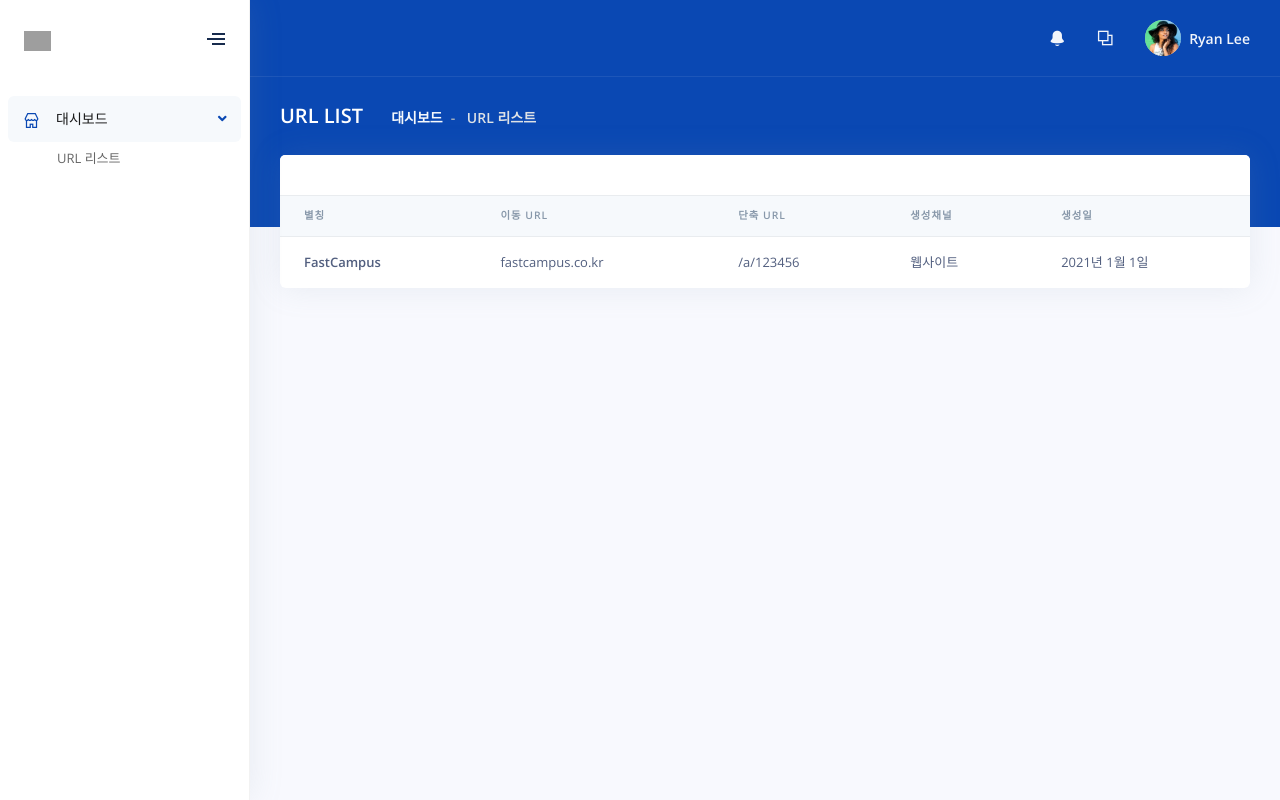
After one commit to AndrewDongminYoo/URL-shortener-for-django-learning, a Django app: template templates/url_list.html in a window 1280 px wide. The commit adds this page. Run offline with Django 3.2, Linux system fonts and the light colour scheme; the template is opened without the code that fills it, so the values that code supplies are empty; some libraries are stand-ins or nearby versions; grey boxes are pictures that could not be loaded.

Commit message:
VIEW SPLIT AND JOIN

```diff
--- a/shortener/forms.py
+++ b/shortener/forms.py
@@ -39,7 +39,10 @@ class LoginForm(forms.Form):
         }),
     )
     remember_me = forms.BooleanField(
-        widget=forms.CheckboxInput(attrs={"class": "custom-control-input", "id": "_loginRememberMe"}),
+        widget=forms.CheckboxInput(attrs={
+            "class": "custom-control-input",
+            "id": "_loginRememberMe"
+        }),
         required=False,
         disabled=False,
     )
--- a/shortener/views.py
+++ b/shortener/views.py
@@ -92,3 +92,7 @@ def list_view(request):
     paginator = Paginator(users, 10)
     users = paginator.get_page(page)
     return render(request, "boards.html", {"users": users})
+
+
+def url_list(request):
+    return render(request, "url_list.html")
--- a/shrinker/urls.py
+++ b/shrinker/urls.py
@@ -15,7 +15,9 @@ Including another URLconf
 """
 import debug_toolbar
 from django.conf.urls import include
-from shortener.views import index, get_user, list_view, register, login_view, logout_view
+from shortener.views import index, get_user
+from shortener.views import register, login_view, logout_view
+from shortener.views import url_list
 from django.contrib import admin
 from django.urls import path
 
@@ -26,6 +28,6 @@ urlpatterns = [
     path("register", register, name="register"),
     path("login", login_view, name="login"),
     path("logout", logout_view, name="logout"),
-    path("list", list_view, name="list_view"),
+    path("list", url_list, name="url_list"),
     path("get_user/<int:user_id>", get_user),
 ]
--- a/templates/base.html
+++ b/templates/base.html
@@ -1,27 +1,93 @@
+{% load static %}
+<!--
+
+=========================================================
+* Impact Design System - v1.0.0
+=========================================================
+
+* Product Page: https://www.creative-tim.com/product/impact-design-system
+* Copyright 2010 Creative Tim (https://www.creative-tim.com)
+* Licensed under MIT (https://github.com/creativetimofficial/impact-design-system/blob/master/LICENSE.md)
+
+* Coded by Creative Tim
+
+=========================================================
+
+* The above copyright notice and this permission notice shall be included in all copies or substantial portions of the Software.
+
+-->
 <!DOCTYPE html>
-<html lang="en">
+<html lang="ko">
 <head>
     <meta charset="utf-8"/>
     <meta name="viewport" content="width=device-width, initial-scale=1, shrink-to-fit=no">
+    <meta name="description" content="Start your development with a Dashboard for Bootstrap 4.">
+    <meta name="author" content="Creative Tim"/>
+    <title>{% block title %}{% endblock %} | Shrinkers</title>
+    <!-- Fonts -->
+    <link rel="stylesheet" href="https://fonts.googleapis.com/css?family=Open+Sans:300,400,600,700">
+    <!-- Icons -->
+    <link rel="stylesheet" href="{% static 'assets/vendor/nucleo/css/nucleo.css' %}" type="text/css">
+    <link rel="stylesheet" href="{% static 'assets/vendor/@fortawesome/fontawesome-free/css/all.min.css' %}"
+          type="text/css">
+    <!-- Page plugins -->
+    <link rel="stylesheet" href="{% static 'assets/vendor/fullcalendar/dist/fullcalendar.min.css' %}">
+    <link rel="stylesheet" href="{% static 'assets/vendor/sweetalert2/dist/sweetalert2.min.css' %}">
+    <!-- Argon CSS -->
+    <link rel="stylesheet" href="{% static 'css/dashboard.css' %}" type="text/css">
+</head>
 
-    <title>FastCampus Django</title>
-    <link href="https://cdn.jsdelivr.net/npm/bootstrap@5.1.3/dist/css/bootstrap.min.css" rel="stylesheet"
-          integrity="sha384-1BmE4kWBq78iYhFldvKuhfTAU6auU8tT94WrHftjDbrCEXSU1oBoqyl2QvZ6jIW3" crossorigin="anonymous">
-    <script src="https://cdn.jsdelivr.net/npm/@popperjs/core@2.10.2/dist/umd/popper.min.js"
-            integrity="sha384-7+zCNj/IqJ95wo16oMtfsKbZ9ccEh31eOz1HGyDuCQ6wgnyJNSYdrPa03rtR1zdB"
-            crossorigin="anonymous"></script>
-    <script src="https://cdn.jsdelivr.net/npm/bootstrap@5.1.3/dist/js/bootstrap.min.js"
-            integrity="sha384-QJHtvGhmr9XOIpI6YVutG+2QOK9T+ZnN4kzFN1RtK3zEFEIsxhlmWl5/YESvpZ13"
-            crossorigin="anonymous"></script>
-</head>
 <body>
-{% block content %} {% endblock %} {{ user }} <br>
-{% for i in params %} {{ i }}<br>
-{% endfor %} {% if user.is_authenticated %}
-    <p><a href="{% url 'logout' %}">로그아웃</a></p>
-{% else %}
-    <p><a href="{% url 'register' %}">회원가입</a></p>
-    <p><a href="{% url 'login' %}">로그인</a></p>
-{% endif %}
+{% include 'includes/nav.html' %}
+<!-- Main content -->
+<div class="main-content" id="panel">
+    <!-- Topnav -->
+    {% include 'includes/top_nav.html' %}
+    <!-- Header -->
+    <!-- Header -->
+    <div class="header bg-primary pb-6">
+        <div class="container-fluid">
+            <div class="header-body">
+                <div class="row align-items-center py-4">
+                    <div class="col-lg-6 col-7">
+                        <h6 class="h2 text-white d-inline-block mb-0">
+                            {% block sub_breadscumb_highlight %}{% endblock %}</h6>
+                        <nav aria-label="breadcrumb" class="d-none d-md-inline-block ml-md-4">
+                            <ol class="breadcrumb breadcrumb-links breadcrumb-dark">
+                                <li class="breadcrumb-item">
+                                    <a href="#">
+                                        {% block main_breadscumb %}{% endblock %}
+                                    </a>
+                                </li>
+                                <li class="breadcrumb-item active" aria-current="page">
+                                    {% block sub_breadscumb %}{% endblock %}
+                                </li>
+                            </ol>
+                        </nav>
+                    </div>
+                </div>
+            </div>
+        </div>
+    </div>
+    <!-- Page content -->
+    <div class="container-fluid mt--6">
+        {% block content %}
+        {% endblock %}
+    </div>
+</div>
+<!-- Argon Scripts -->
+<!-- Core -->
+<script src="{% static 'assets/vendor/jquery/dist/jquery.min.js' %}"></script>
+<script src="{% static 'assets/vendor/bootstrap/dist/js/bootstrap.bundle.min.js' %}"></script>
+<script src="{% static 'assets/vendor/js-cookie/js.cookie.js' %}"></script>
+<script src="{% static 'assets/vendor/jquery.scrollbar/jquery.scrollbar.min.js' %}"></script>
+<script src="{% static 'assets/vendor/jquery-scroll-lock/dist/jquery-scrollLock.min.js' %}"></script>
+<!-- Optional JS -->
+<script src="{% static 'assets/vendor/chart.js/dist/Chart.min.js' %}"></script>
+<script src="{% static 'assets/vendor/chart.js/dist/Chart.extension.js' %}"></script>
+<!-- Argon JS -->
+<script src="{% static 'assets/js/dashboard.js' %}?v=1.2.0"></script>
+<!-- Demo JS - remove this in your project -->
+<script src="{% static 'assets/js/demo.min.js' %}"></script>
 </body>
 </html>
--- /dev/null
+++ b/templates/includes/nav.html
@@ -0,0 +1,48 @@
+{% load static %}
+<!-- Sidenav -->
+<nav class=" sidenav navbar navbar-vertical fixed-left navbar-expand-xs navbar-light bg-white" id="sidenav-main">
+    <div class="scrollbar-inner">
+        <!-- Brand -->
+        <div class="sidenav-header d-flex align-items-center">
+            <a class="navbar-brand" href="#">
+                <img src="{% static 'assets/img/shrinkers_logo-cutout.png' %}" height="20" class="navbar-brand-img"
+                     alt="..."/>
+            </a>
+            <div class="ml-auto">
+                <!-- Sidenav toggler -->
+                <div class="sidenav-toggler d-none d-xl-block" data-action="sidenav-unpin" data-target="#sidenav-main">
+                    <div class="sidenav-toggler-inner">
+                        <i class="sidenav-toggler-line"></i>
+                        <i class="sidenav-toggler-line"></i>
+                        <i class="sidenav-toggler-line"></i>
+                    </div>
+                </div>
+            </div>
+        </div>
+        <div class="navbar-inner">
+            <!-- Collapse -->
+            <div class="collapse navbar-collapse" id="sidenav-collapse-main">
+                <!-- Nav items -->
+                <ul class="navbar-nav">
+                    <li class="nav-item">
+                        <a class="nav-link active" href="#navbar-dashboards" data-toggle="collapse" role="button"
+                           aria-expanded="true" aria-controls="navbar-dashboards">
+                            <i class="ni ni-shop text-primary"></i>
+                            <span class="nav-link-text">대시보드</span>
+                        </a>
+                        <div class="collapse show" id="navbar-dashboards">
+                            <ul class="nav nav-sm flex-column">
+                                <li class="nav-item">
+                                    <a href="{% url 'url_list' %}" class="nav-link">
+                                        <span class="sidenav-mini-icon"> U </span>
+                                        <span class="sidenav-normal"> URL 리스트 </span>
+                                    </a>
+                                </li>
+                            </ul>
+                        </div>
+                    </li>
+                </ul>
+            </div>
+        </div>
+    </div>
+</nav>
--- /dev/null
+++ b/templates/includes/top_nav.html
@@ -0,0 +1,125 @@
+{% load static %}
+<nav class="navbar navbar-top navbar-expand navbar-dark bg-primary border-bottom">
+    <div class="container-fluid">
+        <div class="collapse navbar-collapse" id="navbarSupportedContent">
+            <!-- Navbar links -->
+            <ul class="navbar-nav align-items-center ml-md-auto">
+                <li class="nav-item d-xl-none">
+                    <!-- Sidenav toggler -->
+                    <div class="pr-3 sidenav-toggler sidenav-toggler-dark" data-action="sidenav-pin"
+                         data-target="#sidenav-main">
+                        <div class="sidenav-toggler-inner">
+                            <i class="sidenav-toggler-line"></i>
+                            <i class="sidenav-toggler-line"></i>
+                            <i class="sidenav-toggler-line"></i>
+                        </div>
+                    </div>
+                </li>
+                <li class="nav-item dropdown">
+                    <a class="nav-link" href="#" role="button" data-toggle="dropdown" aria-haspopup="true"
+                       aria-expanded="false">
+                        <i class="ni ni-bell-55"></i>
+                    </a>
+                    <div class=" dropdown-menu dropdown-menu-xl dropdown-menu-right py-0 overflow-hidden">
+                        <!-- Dropdown header -->
+                        <div class="px-3 py-3">
+                            <h6 class="text-sm text-muted m-0">
+                                You have
+                                <strong class="text-primary">13</strong> notifications.
+                            </h6>
+                        </div>
+                        <!-- List group -->
+                        <div class="list-group list-group-flush">
+                            <a href="#" class="list-group-item list-group-item-action">
+                                <div class="row align-items-center">
+                                    <div class="col-auto">
+                                        <!-- Avatar -->
+                                        <img alt="Image placeholder" src="{% static 'assets/img/theme/team-1.jpg' %}"
+                                             class="avatar rounded-circle"/>
+                                    </div>
+                                    <div class="col ml--2">
+                                        <div class="d-flex justify-content-between align-items-center">
+                                            <div>
+                                                <h4 class="mb-0 text-sm">John Snow</h4>
+                                            </div>
+                                            <div class="text-right text-muted">
+                                                <small>2 hrs ago</small>
+                                            </div>
+                                        </div>
+                                        <p class="text-sm mb-0">
+                                            Let's meet at Starbucks at 11:30. Wdyt?
+                                        </p>
+                                    </div>
+                                </div>
+                            </a>
+                        </div>
+                        <!-- View all -->
+                        <a href="#" class="dropdown-item text-center text-primary font-weight-bold py-3">View all</a>
+                    </div>
+                </li>
+                <li class="nav-item dropdown">
+                    <a class="nav-link" href="#" role="button" data-toggle="dropdown" aria-haspopup="true"
+                       aria-expanded="false">
+                        <i class="ni ni-ungroup"></i>
+                    </a>
+                    <div class=" dropdown-menu dropdown-menu-lg dropdown-menu-dark bg-default dropdown-menu-right">
+                        <div class="row shortcuts px-4">
+                            <a href="#" class="col-4 shortcut-item">
+                                <span class="shortcut-media avatar rounded-circle bg-gradient-red">
+                                <i class="ni ni-calendar-grid-58"></i>
+                                </span>
+                                <small>URLs</small>
+                            </a>
+                            <a href="#" class="col-4 shortcut-item">
+                                <span class="shortcut-media avatar rounded-circle bg-gradient-info">
+                                <i class="ni ni-credit-card"></i>
+                                </span>
+                                <small>Payments</small>
+                            </a>
+                            <a href="#" class="col-4 shortcut-item">
+                                <span class="shortcut-media avatar rounded-circle bg-gradient-green">
+                                <i class="ni ni-books"></i>
+                                </span>
+                                <small>Reports</small>
+                            </a>
+                        </div>
+                    </div>
+                </li>
+            </ul>
+            <ul class="navbar-nav align-items-center ml-auto ml-md-0">
+                <li class="nav-item dropdown">
+                    <a class="nav-link pr-0" href="#" role="button" data-toggle="dropdown" aria-haspopup="true"
+                       aria-expanded="false">
+                        <div class="media align-items-center">
+                            <span class="avatar avatar-sm rounded-circle">
+                                <img alt="Image placeholder" src="{% static 'assets/img/theme/team-4.jpg' %}">
+                            </span>
+                            <div class="media-body ml-2 d-none d-lg-block">
+                                <span class="mb-0 text-sm font-weight-bold">Ryan Lee</span>
+                            </div>
+                        </div>
+                    </a>
+                    <div class="dropdown-menu dropdown-menu-right">
+                        <div class="dropdown-header noti-title">
+                            <h6 class="text-overflow m-0">Welcome!</h6>
+                        </div>
+                        <a href="#" class="dropdown-item">
+                            <i class="ni ni-single-02"></i>
+                            <span>프로필</span>
+                        </a>
+                        <a href="#" class="dropdown-item">
+                            <i class="ni ni-settings-gear-65"></i>
+                            <span>설정</span>
+                        </a>
+                        <div class="dropdown-divider">
+                        </div>
+                        <a href="#" class="dropdown-item">
+                            <i class="ni ni-user-run"></i>
+                            <span>로그아웃</span>
+                        </a>
+                    </div>
+                </li>
+            </ul>
+        </div>
+    </div>
+</nav>
--- /dev/null
+++ b/templates/url_list.html
@@ -0,0 +1,40 @@
+{% extends 'base.html' %}
+{% load static %}
+{% block title %}URL 리스트{% endblock %}
+{% block main_breadscumb %}대시보드{% endblock %}
+{% block sub_breadscumb_highlight %}URL LIST{% endblock %}
+{% block sub_breadscumb %}URL 리스트{% endblock %}
+{% block content %}
+    <div class="row">
+        <div class="col-xl-12">
+            <div class="card">
+                <div class="card-header border-0">
+                    <div class="row align-items-center"></div>
+                </div>
+                <div class="table-responsive">
+                    <!-- Projects table -->
+                    <table class="table align-items-center table-flush">
+                        <thead class="thead-light">
+                        <tr>
+                            <th scope="col">별칭</th>
+                            <th scope="col">이동 URL</th>
+                            <th scope="col">단축 URL</th>
+                            <th scope="col">생성채널</th>
+                            <th scope="col">생성일</th>
+                        </tr>
+                        </thead>
+                        <tbody>
+                        <tr>
+                            <th scope="row">FastCampus</th>
+                            <td>fastcampus.co.kr</td>
+                            <td>/a/123456</td>
+                            <td>웹사이트</td>
+                            <td>2021년 1월 1일</td>
+                        </tr>
+                        </tbody>
+                    </table>
+                </div>
+            </div>
+        </div>
+    </div>
+{% endblock %}
```
